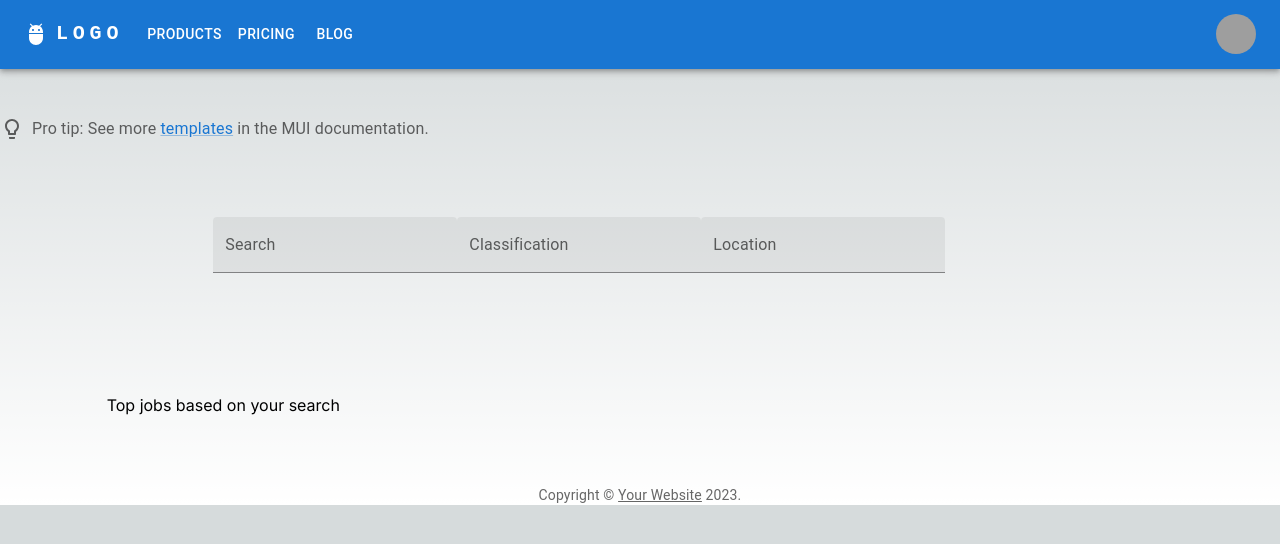
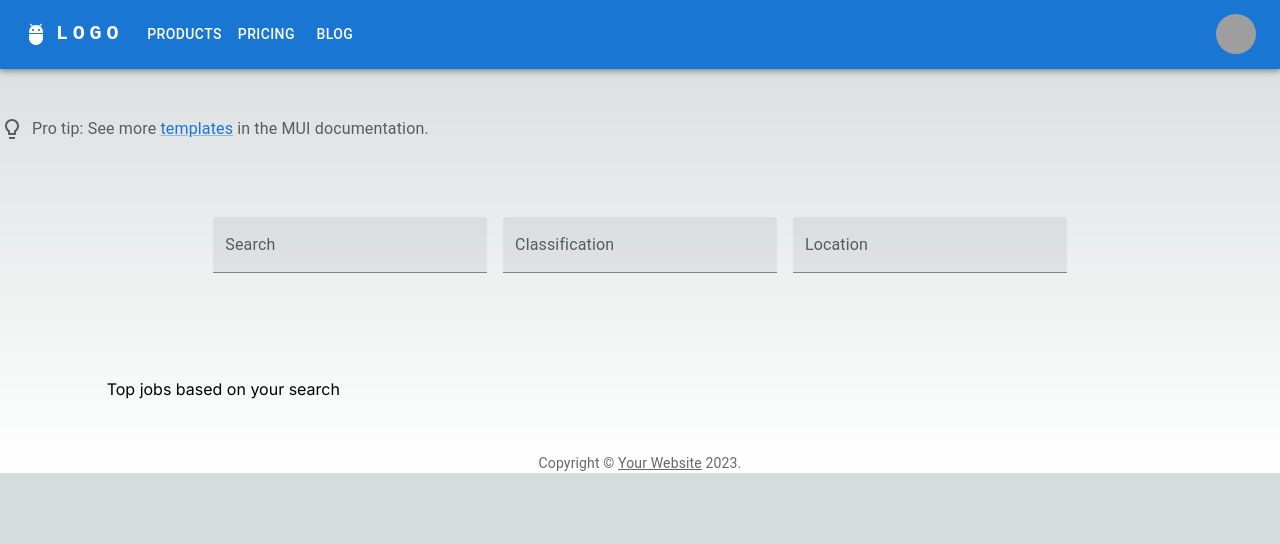
Before and after one commit to mitzen/nx-ui-component, a Next.js app: page / in a window 1280 px wide. Shown: the top 544 px of the page. Built offline with nearby package versions, Linux system fonts and the light colour scheme; grey boxes are pictures that could not be loaded.

Commit message:
uses box within a grid to align item

```diff
--- a/components/containers/jobs/topjobs.tsx
+++ b/components/containers/jobs/topjobs.tsx
@@ -9,14 +9,13 @@ const TopJobs = () => {
             spacing={0}
             alignItems="center"
             justifyContent="center"
-            sx={{ minHeight: '20vh' }}
+            sx={{ minHeight: '16vh' }}
             >
-
             <Grid item xs={1}>
             </Grid>
 
             <Grid item xs={11}>
-               Top jobs based on your search
+               Top jobs based    on your search
             </Grid>
 
 
--- a/components/containers/search/jobsearch.tsx
+++ b/components/containers/search/jobsearch.tsx
@@ -1,14 +1,11 @@
 import * as React from 'react';
 import Grid from '@mui/material/Grid';
 import TextField from '@mui/material/TextField';
-
-const jobsearchpadding = {
-  color: 'blue'
-};
+import Box from '@mui/material/Box';
 
 const JobSearch = () => {
     return (
-    <Grid
+        <Grid
         container
         spacing={0}
         alignItems="center"
@@ -17,12 +14,17 @@ const JobSearch = () => {
         >
 
         <Grid item xs={8}>
-            <TextField id="filled-basic" label="Search" variant="filled" />
-            <TextField id="filled-basic" label="Classification" variant="filled" />
-            <TextField id="filled-basic" label="Location" variant="filled" />
+            <Box sx={{
+                display: 'grid',
+                gridTemplateColumns: { sm: '1fr 1fr 1fr' },
+                gap: 2,
+            }}>
+                <TextField id="filled-basic" label="Search" variant="filled" />
+                <TextField id="filled-basic" label="Classification" variant="filled" />
+                <TextField id="filled-basic" label="Location" variant="filled" />
+
+            </Box>
         </Grid>
-
-
     </Grid>
         )
     }
```
